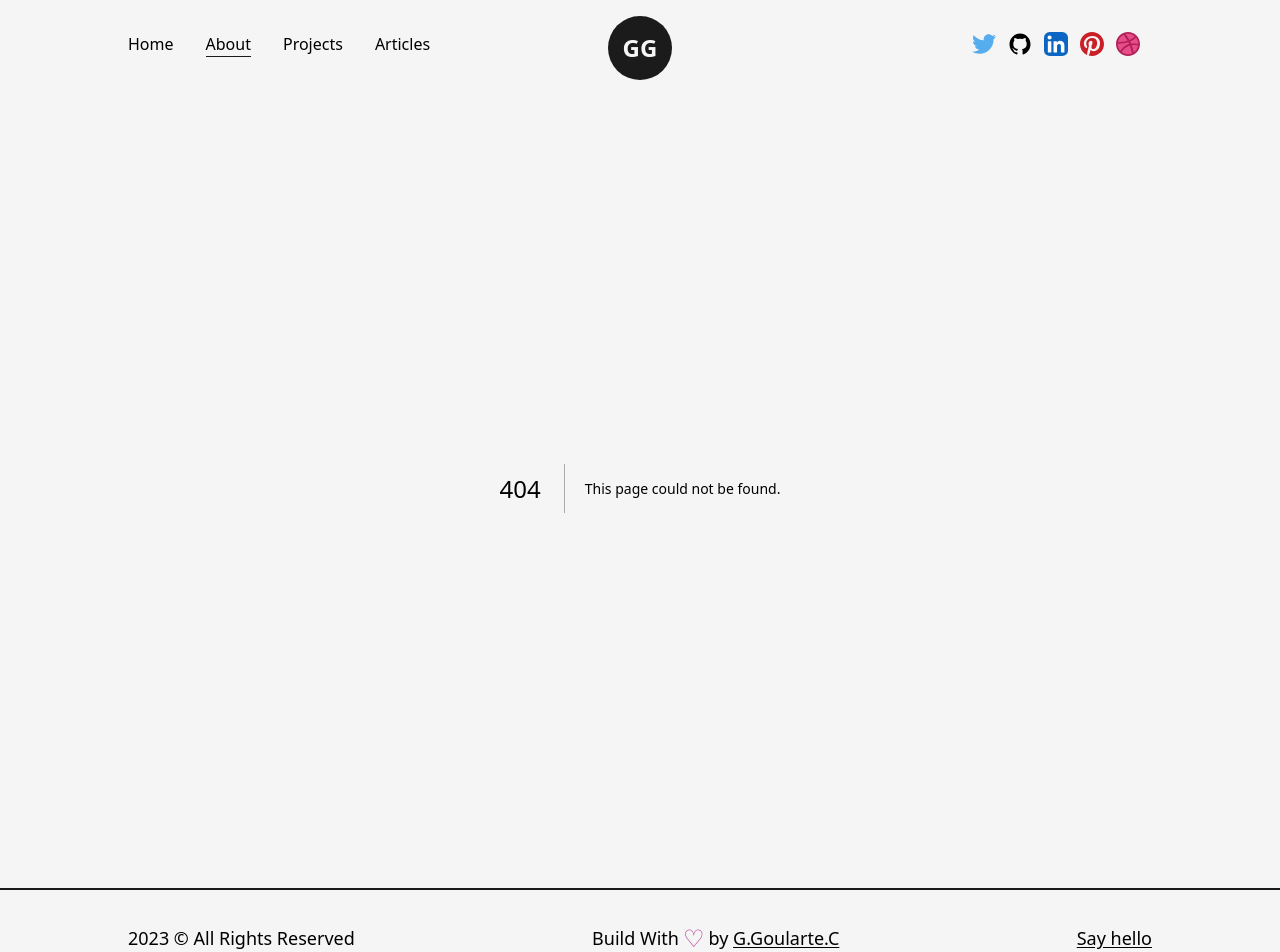
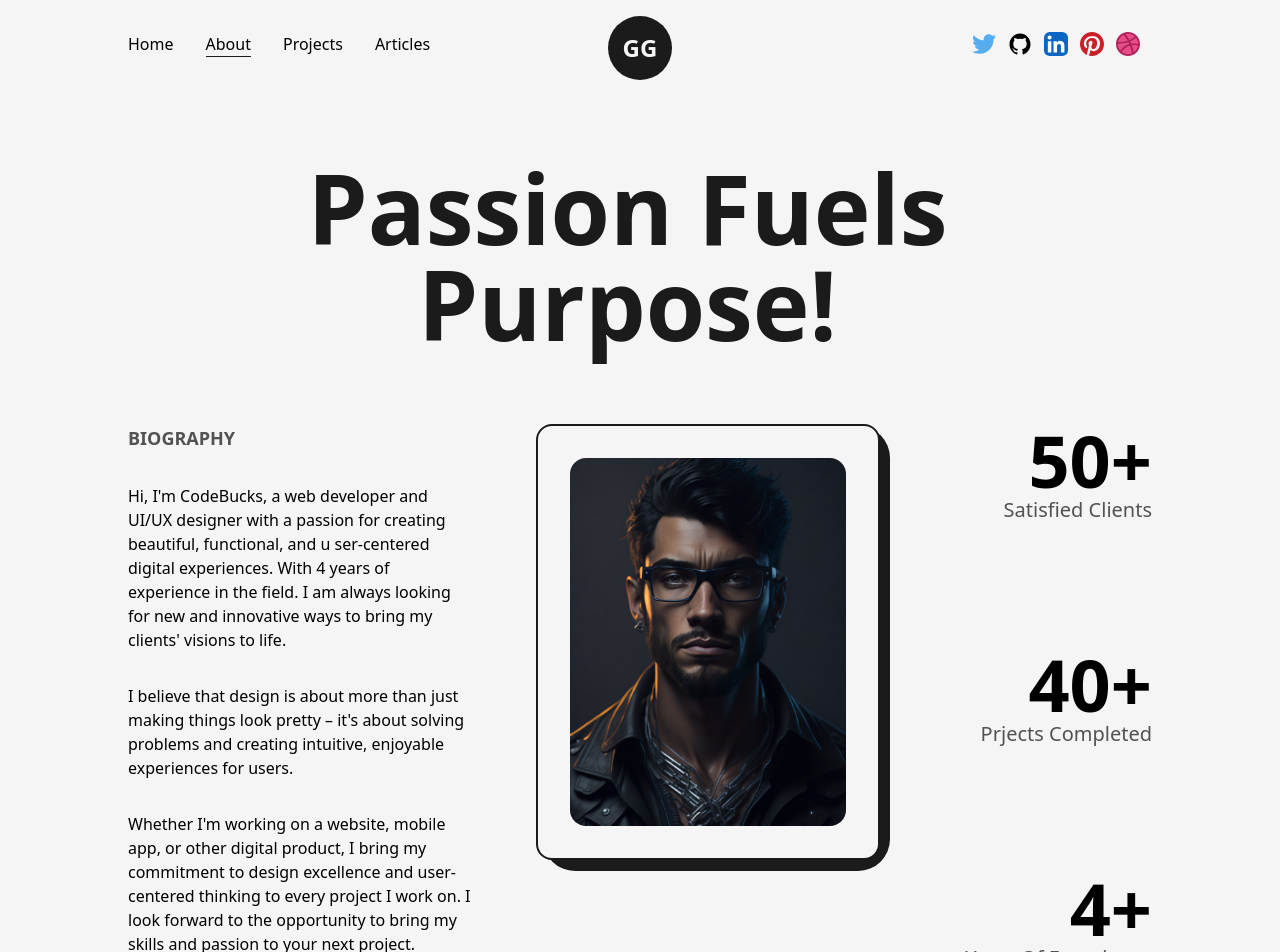
Before and after one commit to codebucks27/Next.js-Developer-Portfolio-Starter-Code, a Next.js app: page /about in a window 1280 px wide. Before the commit this address had no page. Shown: the top 952 px of the page. Built offline with nearby package versions, Linux system fonts and the light colour scheme.

Commit message:
Create about.js

```diff
--- /dev/null
+++ b/src/pages/about.js
@@ -0,0 +1,72 @@
+import AnimatedText from '@/components/AnimatedText'
+import Layout from '@/components/Layout'
+import Head from 'next/head'
+import Image from 'next/image'
+import React from 'react'
+import profilePic from "../../public/images/profile/developer-pic-2.jpg"
+
+const AnimatedNumbers = ({value}) => {
+  const ref = useRef(null);
+  const motionValue = useMotionValue(0);
+  const springValue = useSpring(motionValue, {duration: 3000});
+  const isInView = UseInView({ref});
+
+  return <span></span>
+}
+
+const about = () => {
+
+  return (
+    <>
+      <Head>
+        <title>G.Goularte.C | About Page</title>
+        <meta name="description" content="any description" />
+      </Head>
+      <main className='flex w-full flex-col items-center justify-center'>
+        <Layout className='pt-16'>
+          <AnimatedText text="Passion Fuels Purpose!" className='mb-16' />
+          <div className='grid w-full grid-cols-8 gap-16'>
+            <div className='col-span-3 flex flex-col items-start justify-start'>
+              <h2 className='mb-4 text-lg font-bold uppercase text-dark/75'>Biography</h2>
+              <p className=' my-4 font-medium'>
+                Hi, I'm CodeBucks, a web developer and UI/UX designer with a passion for creating beautiful, functional,
+                and u
+                ser-centered digital experiences. With 4 years of experience in the field. I am always looking for
+                new and innovative ways to bring my clients' visions to life.
+              </p>
+              <p className=' my-4 font-medium'>
+                I believe that design is about more than just making things look pretty – it's about solving problems and
+                creating intuitive, enjoyable experiences for users.
+              </p>
+              <p className=' my-4 font-medium'>
+                Whether I'm working on a website, mobile app, or
+                other digital product, I bring my commitment to design excellence and user-centered thinking to
+                every project I work on. I look forward to the opportunity to bring my skills and passion to your next project.
+              </p>
+            </div>
+            <div className='col-span-3 relative h-max rounded-2xl border-2 border-solid border-dark bg-light p-8'>
+              <div className='absolute top-0 -right-3 -z-10 w-[102%] h-[103%] rounded-[2rem] bg-dark' />
+              <Image src={profilePic} alt='T-Wrecks' className='w-full h-auto rounded-2xl' />
+            </div>
+            <div className='col-span-2 flex flex-col items-end justify-between'>
+              <div className='flex flex-col items-end justify-center'>
+                <span className='inline-block text-7xl font-bold'>50+</span>
+                <h2 className='text-xl font-medium capitalize text-dark/75'>satisfied clients</h2>
+              </div>
+              <div className='flex flex-col items-end justify-center'>
+                <span className='inline-block text-7xl font-bold'>40+</span>
+                <h2 className='text-xl font-medium capitalize text-dark/75'>prjects completed</h2>
+              </div>
+              <div className='flex flex-col items-end justify-center'>
+                <span className='inline-block text-7xl font-bold'>4+</span>
+                <h2 className='text-xl font-medium capitalize text-dark/75'>years of experience</h2>
+              </div>
+            </div>
+          </div>
+        </Layout>
+      </main>
+    </>
+  )
+}
+
+export default about
```
